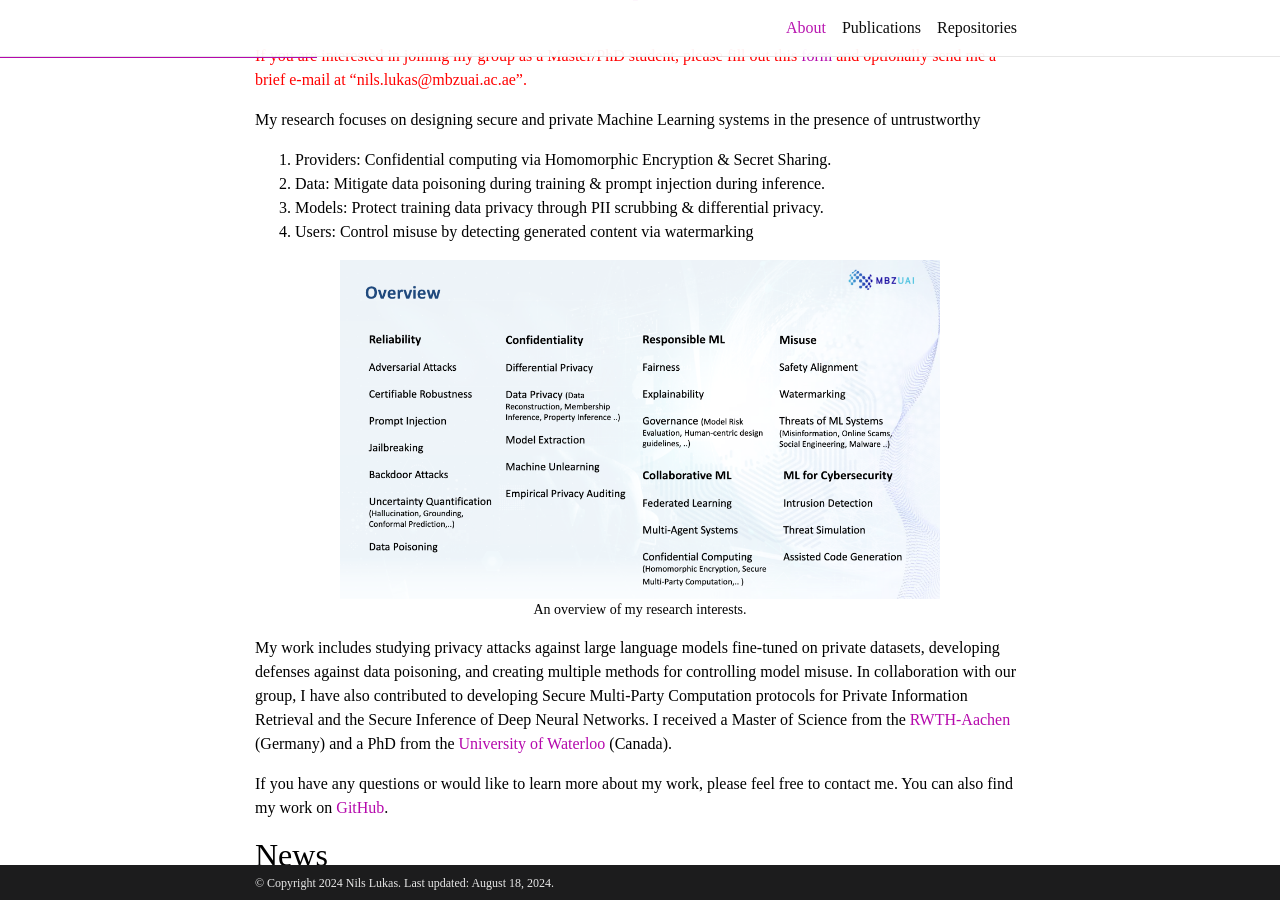
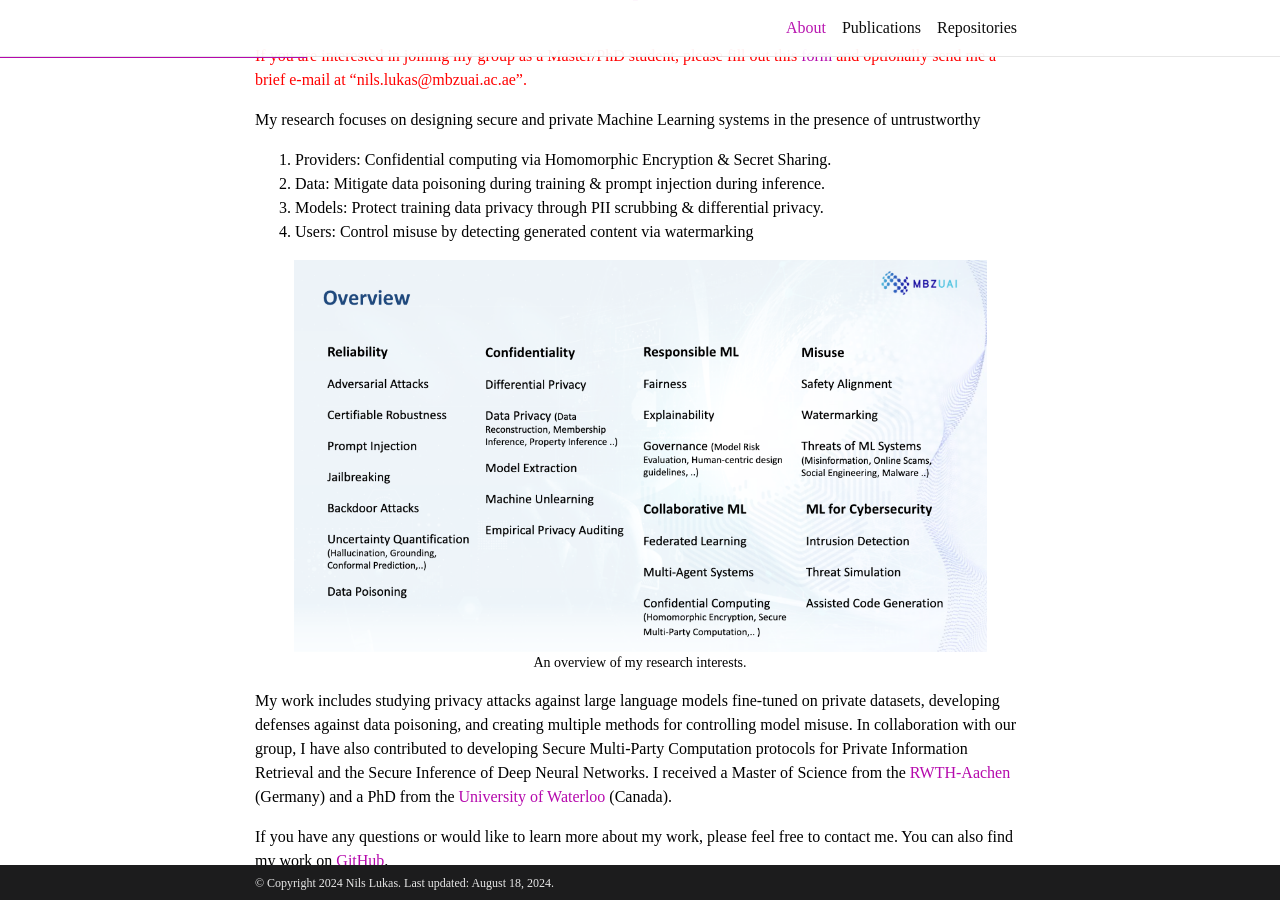
Before and after one commit to nilslukas/nilshendriklukas.github.io, a Jekyll site: the page built from _pages/about.md, in a window 1280 px wide and 900 px high, scrolled down 405 px. Built offline with Jekyll 4.4.1, drawn with Linux system fonts in a browser that asks for light colours; full-size pictures stand in for the smaller copies a plugin makes; emoji names are drawn with the system emoji font; comment, search, counter and statistics services are not loaded; a style sheet for code colours, icons or effects is not loaded.

Commit message:
add image

```diff
--- a/_pages/about.md
+++ b/_pages/about.md
@@ -36,7 +36,7 @@ My research focuses on designing <b>secure</b> and <b>private</b> Machine Learni
 3. <b>Models:</b> Protect training data privacy through PII scrubbing & differential privacy.
 4. <b>Users:</b> Control misuse by detecting generated content via watermarking
 
-<div style="width: 600px; margin: 0 auto; text-align: center;">
+<div style="width: 90%; margin: 0 auto; text-align: center;">
   <img src="https://nilslukas.github.io/assets/img/topics.png" alt="Description of the image" style="width: 100%;"/>
   <p style="font-size: 14px;">An overview of my research interests.</p>
 </div>
```
